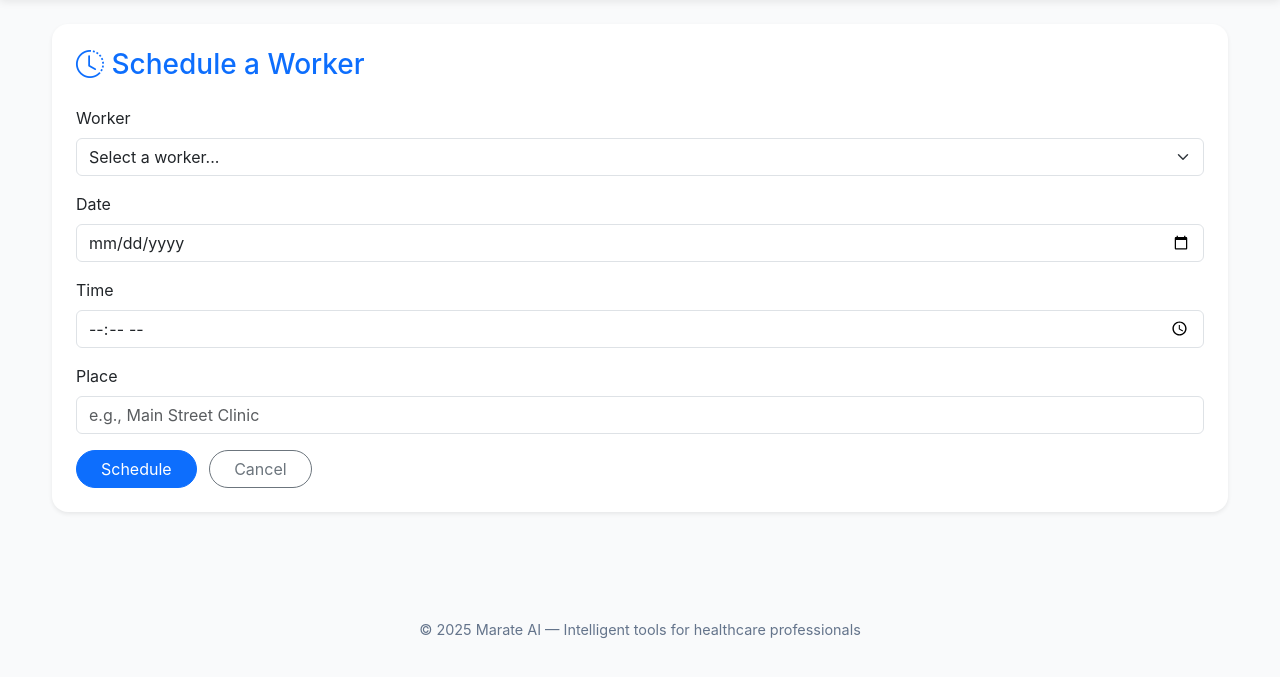
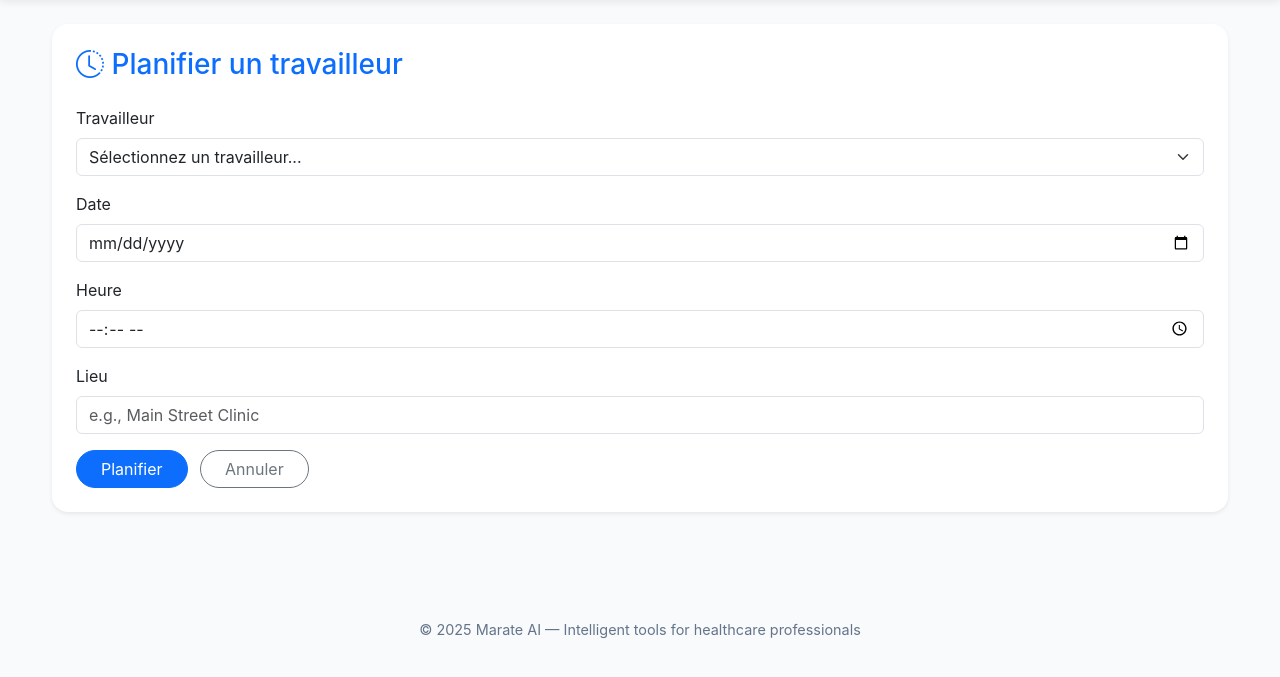
Before and after one commit to allarassemjonathan/marate_manager, a Flask app: page /schedule in a window 1280 px wide. Shown: the part 81-758 px from the top of the page. Run offline with Flask 2, Linux system fonts and the light colour scheme; the visitor is signed in with stand-in values (Sample User, id 1); data that the repository does not hold is empty; some libraries are stand-ins or nearby versions.

Commit message:
Translate schedule form labels to French

```diff
--- a/templates/schedule.html
+++ b/templates/schedule.html
@@ -1,12 +1,12 @@
 {% extends 'base.html' %}
 {% block content %}
 <div class="card shadow-sm p-4 rounded-4 border-0">
-  <h3 class="text-primary mb-4"><i class="bi bi-clock-history"></i> Schedule a Worker</h3>
+  <h3 class="text-primary mb-4"><i class="bi bi-clock-history"></i> Planifier un travailleur </h3>
   <form method="post">
     <div class="mb-3">
-      <label class="form-label">Worker</label>
+      <label class="form-label">Travailleur</label>
       <select name="worker" class="form-select" required>
-        <option value="">Select a worker...</option>
+        <option value="">Sélectionnez un travailleur...</option>
         {% for w in workers %}
           <option value="{{ w[0] }}">{{ w[1] }}</option>
         {% endfor %}
@@ -17,15 +17,15 @@
       <input type="date" name="date" class="form-control" required>
     </div>
     <div class="mb-3">
-      <label class="form-label">Time</label>
+      <label class="form-label">Heure</label>
       <input type="time" name="time" class="form-control" required>
     </div>
     <div class="mb-3">
-      <label class="form-label">Place</label>
+      <label class="form-label">Lieu</label>
       <input type="text" name="place" class="form-control" placeholder="e.g., Main Street Clinic" required>
     </div>
-    <button type="submit" class="btn btn-primary rounded-pill px-4">Schedule</button>
-    <a href="{{ url_for('index') }}" class="btn btn-outline-secondary rounded-pill ms-2 px-4">Cancel</a>
+    <button type="submit" class="btn btn-primary rounded-pill px-4">Planifier</button>
+    <a href="{{ url_for('index') }}" class="btn btn-outline-secondary rounded-pill ms-2 px-4">Annuler</a>
   </form>
 </div>
 {% endblock %}
```
